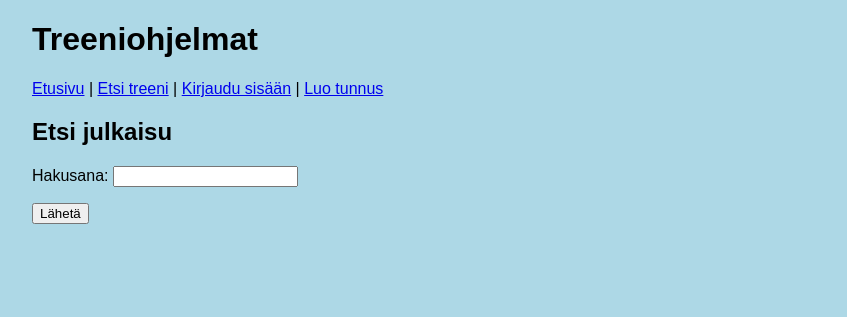
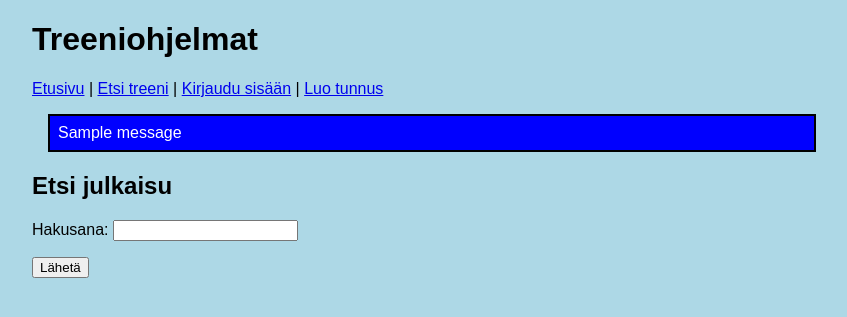
Before and after one commit to stella659/treeniohjelmat, a Flask app: page /find_workout in a window 1280 px wide. Shown: the top 317 px of the page, without its empty margins (208-1055 px from the left). Run offline with Flask 3, Linux system fonts and the light colour scheme; one stand-in notice (Sample message) is shown.

Commit message:
Better error messages

```diff
--- a/app.py
+++ b/app.py
@@ -1,6 +1,6 @@
 import sqlite3
 from flask import Flask
-from flask import abort, redirect, render_template, request, session
+from flask import abort, flash, redirect, render_template, request, session
 import config
 import db
 import workouts
@@ -184,20 +184,22 @@ def create():
     password1 = request.form["password1"]
     password2 = request.form["password2"]
     if password1 != password2:
-        return "VIRHE: salasanat eivät ole samat"
+        flash("VIRHE: salasanat eivät ole samat")
+        return redirect("/register")
 
     try:
         users.create_user(username, password1)
     except sqlite3.IntegrityError:
-        return "VIRHE: tunnus on jo varattu"
+        flash("VIRHE: tunnus on jo varattu")
+        return redirect("/register")
 
     return redirect("/login")
-
 
 @app.route("/login", methods=["GET", "POST"])
 def login():
     if request.method == "GET":
         return render_template("login.html")
+
     if request.method == "POST":
         username = request.form["username"]
         password = request.form["password"]
@@ -208,7 +210,8 @@ def login():
             session["username"] = username
             return redirect("/")
         else:
-            return "VIRHE: väärä tunnus tai salasana"
+            flash("VIRHE: väärä tunnus tai salasana")
+            return redirect("/login")
 
 @app.route("/logout")
 def logout():
--- a/static/main.css
+++ b/static/main.css
@@ -10,3 +10,11 @@ body {
     margin: 1em;
     padding: 0.2em 0.5em;
 }
+
+.info {
+    border: 2px solid black;
+    margin: 1em;
+    padding: 0.5em;
+    background-color: blue;
+    color: white;
+  }
--- a/templates/layout.html
+++ b/templates/layout.html
@@ -9,9 +9,9 @@
 <body>
     <h1>Treeniohjelmat</h1>
 
-    {% if session.username %}
+    {% if session.user_id %}
     <p>
-        Olet kirjautunut nimellä {{ session.username }}
+        Olet kirjautunut nimellä <a href="/user/{{ session.user_id }}">{{ session.username }}</a>
     </p>
     {% endif %}
 
@@ -27,6 +27,12 @@
     {% endif %}
     </p>
 
+    {% for message in get_flashed_messages() %}
+    <div class="info">
+        {{ message }}
+    </div>
+    {% endfor %}
+
     {% block content %}{% endblock %}
 
 </body>
```
